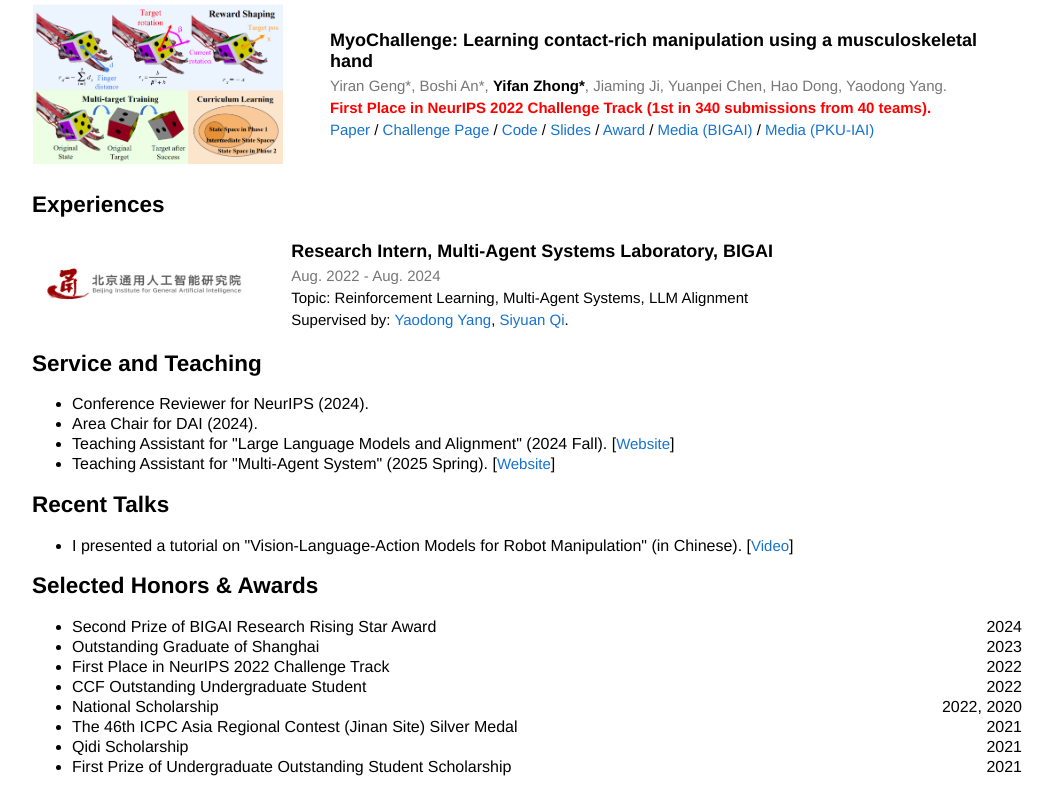
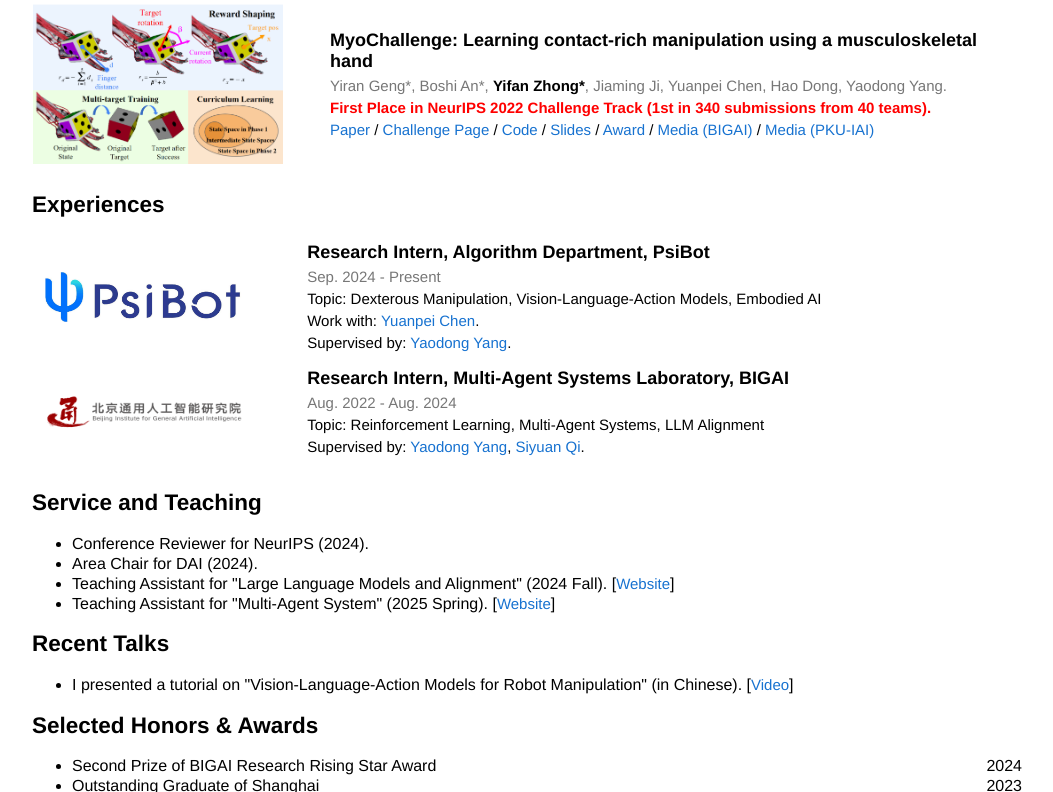
Before and after one commit to Ivan-Zhong/Ivan-Zhong.github.io, a plain HTML site: page index.html in a window 1280 px wide. Shown: the part 2885-3677 px from the top of the page, without its empty margins (115-1168 px from the left). Drawn offline with Linux system fonts and the light colour scheme.

Commit message:
Add PsiBot to homepage.

```diff
--- a/index.html
+++ b/index.html
@@ -300,10 +300,31 @@
         </p>
 
         <h2>Experiences</h2>
+          <table style="border-collapse:separate; border-spacing:10px 15px; margin-top:-25px;" cellspacing="8">
+          <tbody>
 
-          <p style="margin:-20pt 0px">
-          <table style="border-collapse:separate; border-spacing:10px 30px;" cellspacing="8">
-          <tbody>
+            <tr></tr>
+              <td width="33%">
+                <img width="200" height="50" src="assets/figures/PsiBot-logo.jpg">
+              </td>
+              <td>
+                <div class="title">
+                  Research Intern, Algorithm Department, PsiBot
+                </div>
+                <div class="author">
+                  Sep. 2024 - Present
+                </div>
+                <div class="conf">
+                  Topic: Dexterous Manipulation, Vision-Language-Action Models, Embodied AI
+                </div>
+                <div class="conf">
+                  Work with: <a href="https://cypypccpy.github.io/">Yuanpei Chen</a>.
+                </div>
+                <div>
+                  Supervised by: <a href="https://www.yangyaodong.com/">Yaodong Yang</a>.
+                </div>
+              </td>
+            </tr>
 
             <tr>
               <td width="33%">
@@ -327,22 +348,6 @@
 
           </tbody>
           </table>
-        </p>
-
-        <!-- <li><si> Research Intern, Creative Vision, Snap Research.</si>
-        <br> May. 2023 - Sept. 2023
-        <br> Topic: Human Generation Foundation Model.
-        <br> Supervised by: <a href="https://alanspike.github.io/">Jian Ren</a>, <a href="https://aliaksandrsiarohin.github.io/aliaksandr-siarohin-website/">Aliaksandr Siarohin</a>, <a href="http://www.stulyakov.com/">Sergey Tulyakov</a>.</li>
-
-        <li><si> Research Intern, Digital Content Group, Shanghai AI Laboratory.</si>
-        <br> Jul. 2021 - Feb. 2022
-        <br> Supervised by: <a href="http://daibo.info/">Bo Dai</a>.</li>
-        <li>
-
-        <si> Research Intern, Intelligent Video Group, SenseTime Research.</si>
-        <br> Aug. 2020 - Jun. 2021
-        <br> Supervised by: <a href="https://wywu.github.io/">Wayne Wu</a>.</li>
-        </ul> -->
 
         <h2>Service and Teaching</h2>
         <!-- <font face="helvetica, ariel, 'sans serif'">  -->
```
Also changed, not shown: assets/figures/PsiBot-logo.jpg (added), 1 other file.
